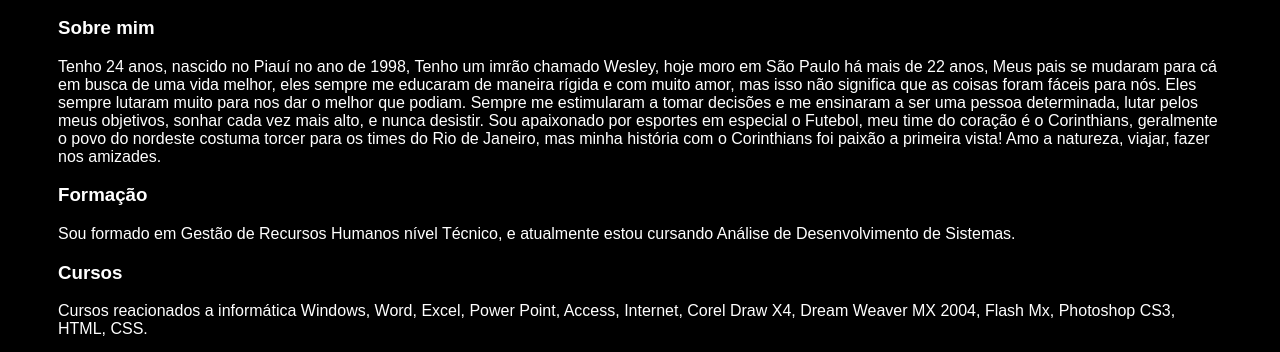
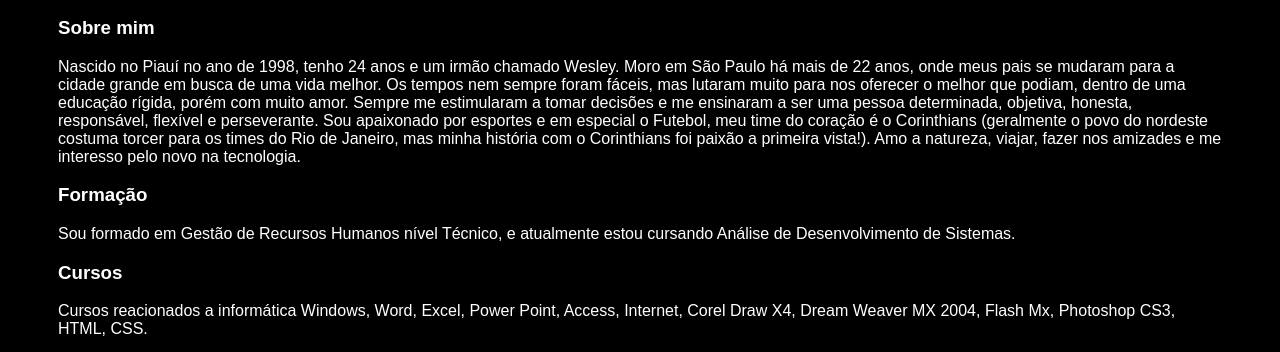
Before and after one commit to Warleey/portfolio.github.io, a plain HTML site: page index.html in a window 1280 px wide. Shown: the part 283-635 px from the top of the page. Drawn offline with Linux system fonts and the light colour scheme.

Commit message:
Update index.html
Ajustado "sobre mim".

```diff
--- a/index.html
+++ b/index.html
@@ -29,7 +29,7 @@
             <section>
                 <h3>Sobre mim</h3>
                 <p>
-                    Tenho 24 anos, nascido no Piauí no ano de 1998, Tenho um imrão chamado Wesley, hoje moro em São Paulo há mais de 22 anos, Meus pais se mudaram para cá em busca de uma vida melhor, eles sempre me educaram de maneira rígida e com muito amor, mas isso não significa que as coisas foram fáceis para nós. Eles sempre lutaram muito para nos dar o melhor que podiam. Sempre me estimularam a tomar decisões e me ensinaram a ser uma pessoa determinada, lutar pelos meus objetivos, sonhar cada vez mais alto, e nunca desistir. Sou apaixonado por esportes em especial o Futebol, meu time do coração é o Corinthians, geralmente o povo do nordeste costuma torcer para os times do Rio de Janeiro, mas minha história com o Corinthians foi paixão a primeira vista! Amo a natureza, viajar, fazer nos amizades.
+                    Nascido no Piauí no ano de 1998, tenho 24 anos e um irmão chamado Wesley. Moro em São Paulo há mais de 22 anos, onde meus pais se mudaram para a cidade grande em busca de uma vida melhor. Os tempos nem sempre foram fáceis, mas lutaram muito para nos oferecer o melhor que podiam, dentro de uma educação rígida, porém com muito amor. Sempre me estimularam a tomar decisões e me ensinaram a ser uma pessoa determinada, objetiva, honesta, responsável, flexível e perseverante. Sou apaixonado por esportes e em especial o Futebol, meu time do coração é o Corinthians (geralmente o povo do nordeste costuma torcer para os times do Rio de Janeiro, mas minha história com o Corinthians foi paixão a primeira vista!). Amo a natureza, viajar, fazer nos amizades e me interesso pelo novo na tecnologia.
                 </p>
             </section>
             <section>
```
